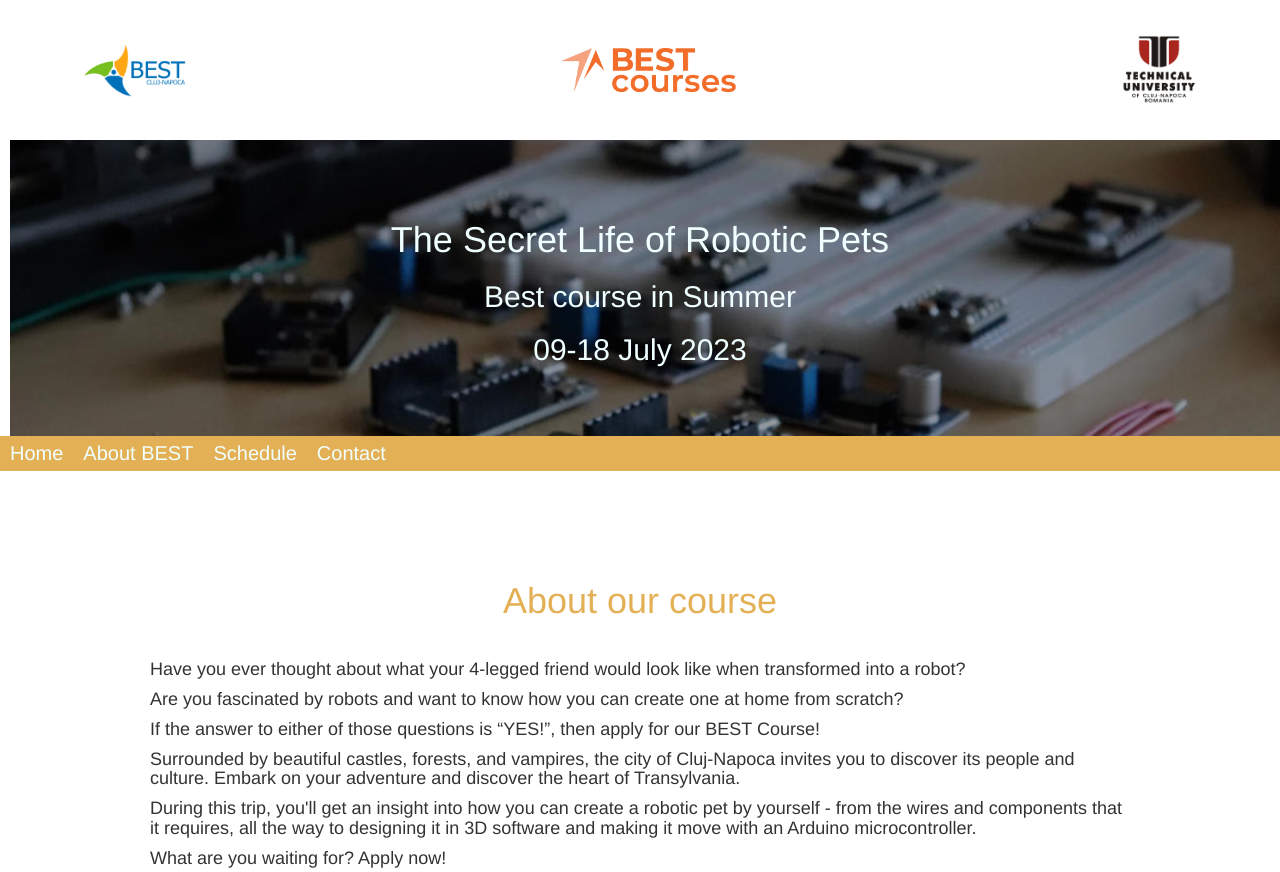
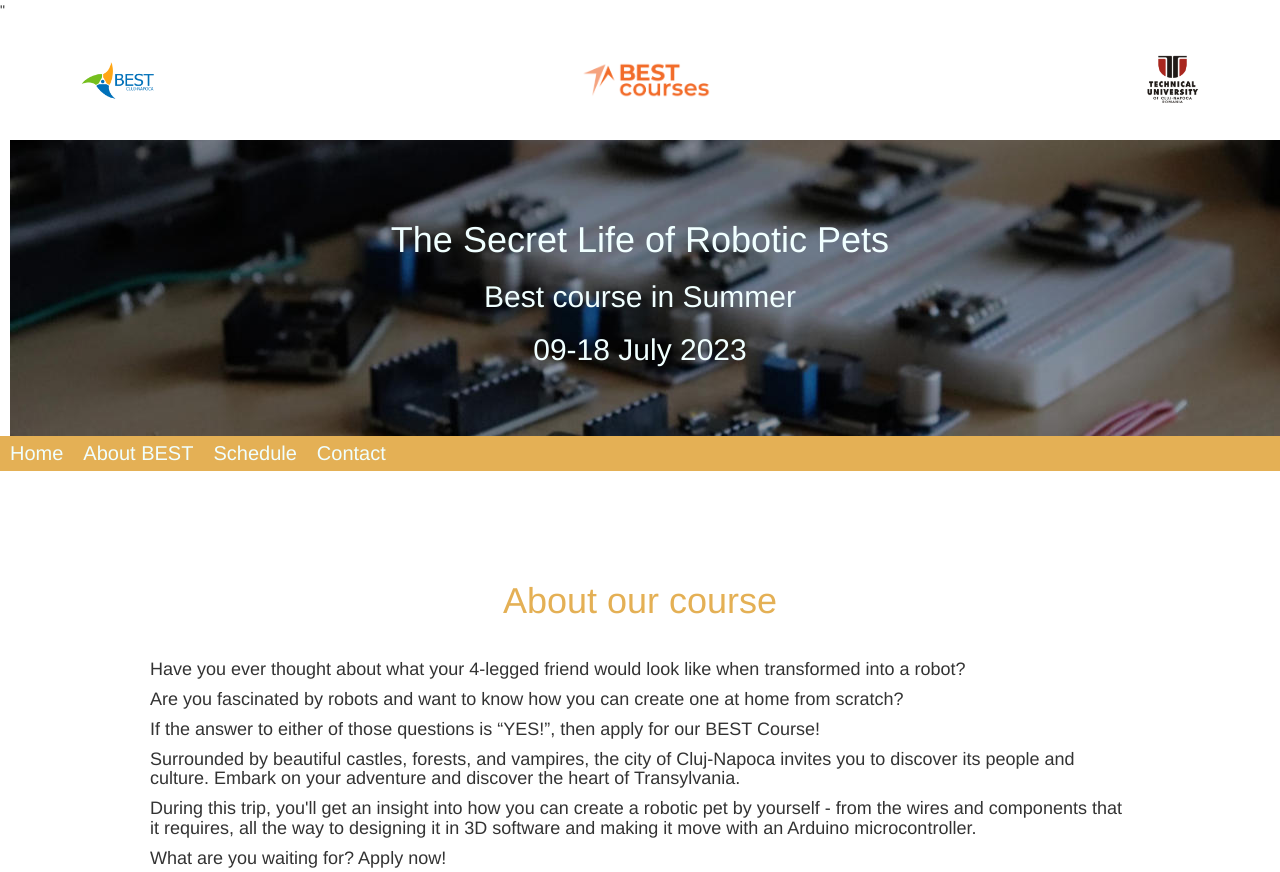
Before and after one commit to EmaSabau/SC_site, a plain HTML site: page index.html in a window 1280 px wide. Shown: the top 872 px of the page. Drawn offline with nearby package versions, Linux system fonts and the light colour scheme.

Commit message:
Add files via upload

```diff
--- a/index.html
+++ b/index.html
@@ -13,14 +13,18 @@
   <script src="https://ajax.googleapis.com/ajax/libs/jquery/3.6.4/jquery.min.js"></script>
   <script src="https://maxcdn.bootstrapcdn.com/bootstrap/3.4.1/js/bootstrap.min.js"></script>
   <link rel="stylesheet" href="https://cdnjs.cloudflare.com/ajax/libs/font-awesome/6.4.0/css/all.min.css" integrity="sha512-iecdLmaskl7CVkqkXNQ/ZH/XLlvWZOJyj7Yy7tcenmpD1ypASozpmT/E0iPtmFIB46ZmdtAc9eNBvH0H/ZpiBw==" crossorigin="anonymous" referrerpolicy="no-referrer" />
+  <!--<link rel="preconnect" href="https://fonts.googleapis.com">
+  <link rel="preconnect" href="https://fonts.gstatic.com" crossorigin>-->
+  <link href="https://fonts.googleapis.com/css2?family=Nunito:wght@200&display=swap" rel="stylesheet">"
   <title>The Secret Life of Robotic Pets - BEST Course in Summer</title>
 </head>
 <body>
   <header>
+    <header>
       <div class="logos">
-            <a href="#"><img alt="" class="img-fluid" src="BESTCJ_signature.jpg" style="height: 7rem"></a>
-            <a href="#"><img alt="" class="img-fluid" src="BEST Courses Logo.png" style="height: 7rem"></a>
-            <a href="#"><img alt="" class="img-fluid" src="utcn.jpg" style="height: 7rem"></a>
+          <a href="#"><img alt="" class="img-fluid" src="BESTCJ_signature.jpg" style="height: 5rem"></a>
+          <a href="#"><img alt="" class="img-fluid" src="BEST Courses Logo.png" style="height: 5rem"></a>
+          <a href="#"><img alt="" class="img-fluid" src="utcn.jpg" style="height: 5rem"></a>
       </div>
       <div class="cover">
           <h1>The Secret Life of Robotic Pets</h1>
@@ -34,6 +38,8 @@
             <a href="contact.html">Contact</a>
       </div>
   </header>
+  </header>
+
 
     <div  class="content">
     <div class="about">
```
Lines whose indentation alone changed are shown as unchanged.
